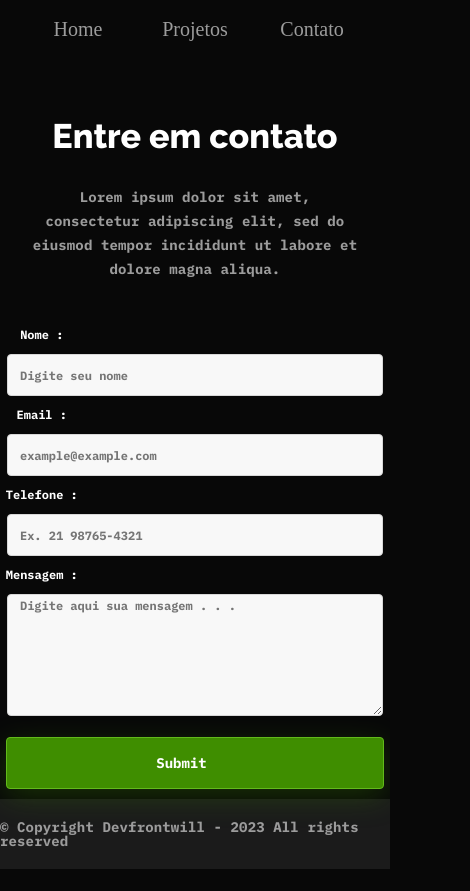
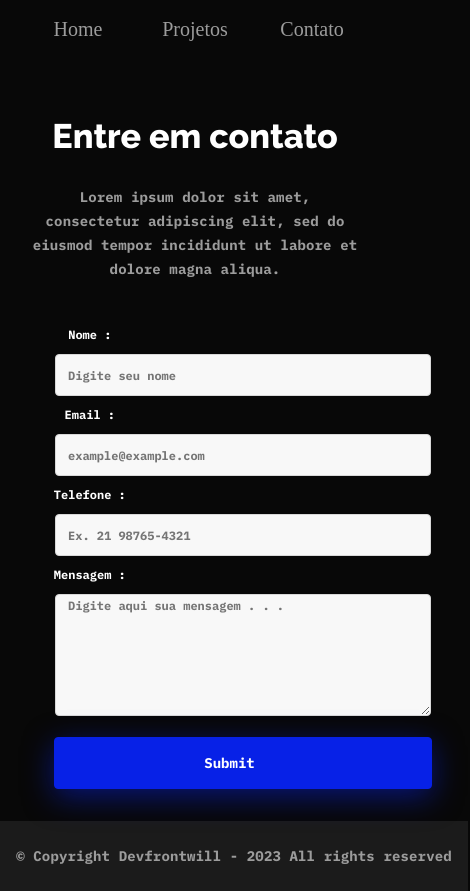
Before and after one commit to devfrontwill/Portfolio, a React (Vite) app: page /contato in a window 390 px wide. Shown: the whole page, 470 px wide, since content can reach past the window. Before the commit the page ends 869 px from the top, so only its background shows below. Built offline with nearby package versions, Linux system fonts and the light colour scheme; some icons are missing.

Commit message:
STYLE: feito o responsivo da pagina de Contato

```diff
--- a/src/pages/Contato/index.jsx
+++ b/src/pages/Contato/index.jsx
@@ -71,7 +71,7 @@ export default function Contato() {
                         value={email}
                     />
 
-                    <label htmlFor="phone">Telefone :</label>
+                    <label htmlFor="tel">Telefone :</label>
                     <input
                         className={styles.input_field}
                         type="tel"
@@ -81,6 +81,7 @@ export default function Contato() {
                         maxLength={11}
                         onChange={(e) => setPhoneNumber(e.target.value)}
                         value={phoneNumber}
+                        //pattern="^\([1-9]{2}\) (?:[2-8]|9[1-9])[0-9]{3}\-[0-9]{4}$"
                     />
 
                     <label htmlFor="message">Mensagem :</label>
--- a/src/pages/Contato/styles.module.scss
+++ b/src/pages/Contato/styles.module.scss
@@ -3,8 +3,8 @@
 
 .container {
     background-color: #080808;
-    width: 99.975vw;
-    height: 89.975vh;
+    width: 100%;
+    height: 100%;
 
     .title {
         color: #FFF;
@@ -35,6 +35,7 @@
 
     .form_container {
         display: flex;
+        width: 100%;
         justify-content: center;
         align-items: center;
         flex-direction: column;
@@ -49,7 +50,7 @@
             display: flex;
             justify-content: flex-start;
             align-items: center;
-            position:relative;
+            position: relative;
             left: -9.575rem;
 
 
@@ -64,6 +65,7 @@
             gap: 0.75rem;
             border-radius: 4px;
             border: 1px solid #D8D8D8;
+
             background: #F8F8F8;
             margin-top: .5rem;
             margin-bottom: .5rem;
@@ -78,6 +80,13 @@
                 font-size: 0.75rem;
                 font-family: IBM Plex Mono;
                 line-height: 1.3125rem;
+
+            }
+
+            &:focus {
+                outline: none;
+                border: 3px solid #0721e7;
+                box-shadow: 0 0 22px #0721e7;
             }
 
         }
@@ -109,6 +118,13 @@
                 font-family: IBM Plex Mono;
                 line-height: 1.3125rem;
             }
+
+            &:focus {
+                outline: none;
+                border: 3px solid #0721e7;
+                box-shadow: 0 0 20px #0721e7;
+            }
+
         }
 
         .btn_submit {
@@ -121,9 +137,9 @@
             align-items: center;
             gap: 0.625rem;
             border-radius: 4px;
-            border: 1px solid #62BA1B;
-            background: #3F8E00;
-            box-shadow: 0px 8px 30px 0px rgba(63, 142, 0, 0.30);
+            border: 1px solid #0721e7;
+            background: #0721e7;
+            box-shadow: 0px 8px 30px 0px rgba(7, 33, 231, 0.5);
             color: #FFF;
             font-size: 0.875rem;
             font-family: IBM Plex Mono;
@@ -140,8 +156,18 @@
     font-size: 0.875rem;
     font-family: IBM Plex Mono;
     letter-spacing: 0.00875rem;
-    width: 99.975vw;
+    width: 104.7%;
     height: 4.375rem;
     flex-shrink: 0;
     background: #1B1B1B;
 }
+
+@media screen and (max-width: 768px) {
+    .form_container {
+        margin: 0 1rem;
+    }
+
+    .copyright {
+        width: 120vw;
+    }
+}
```
